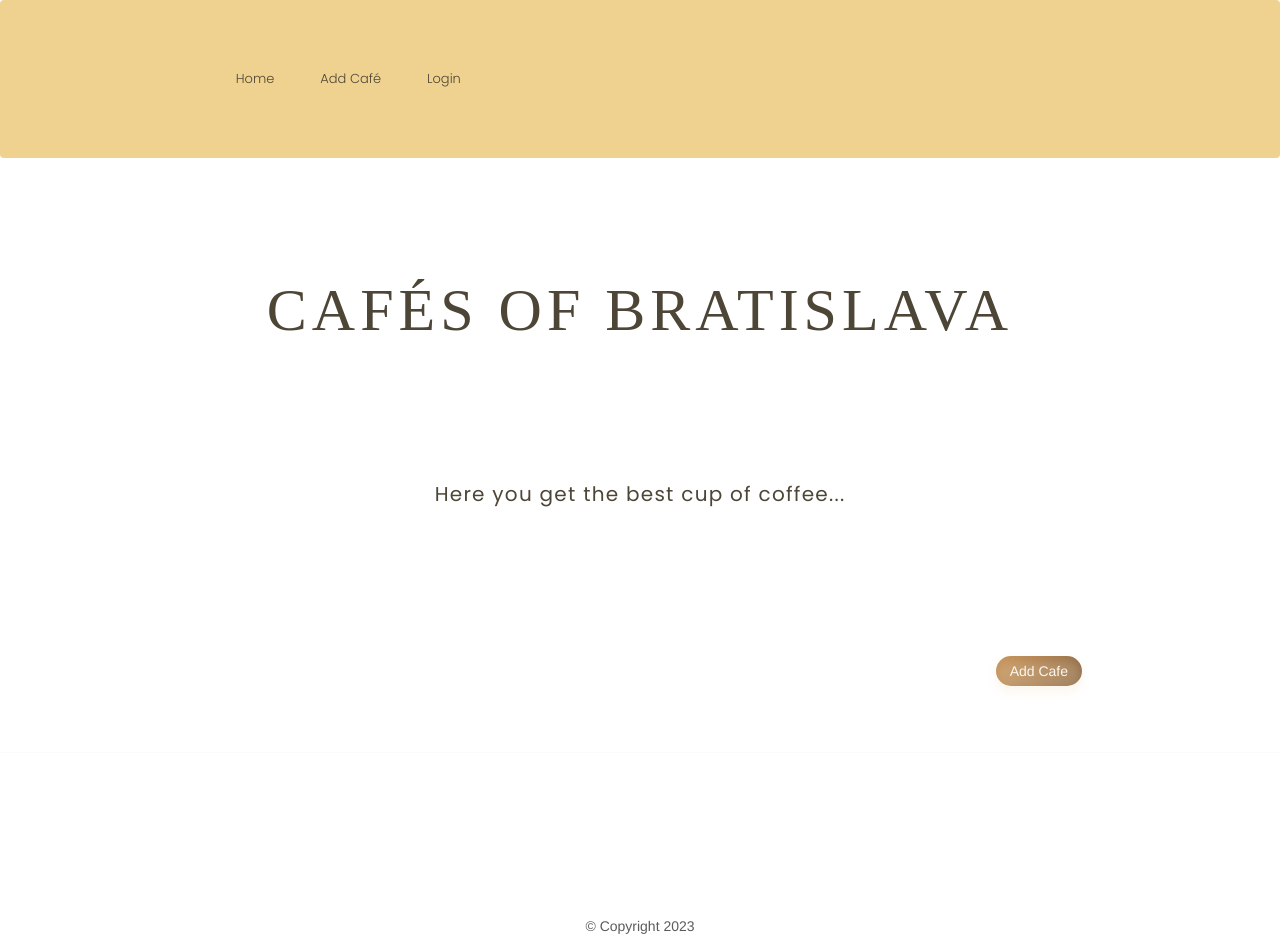
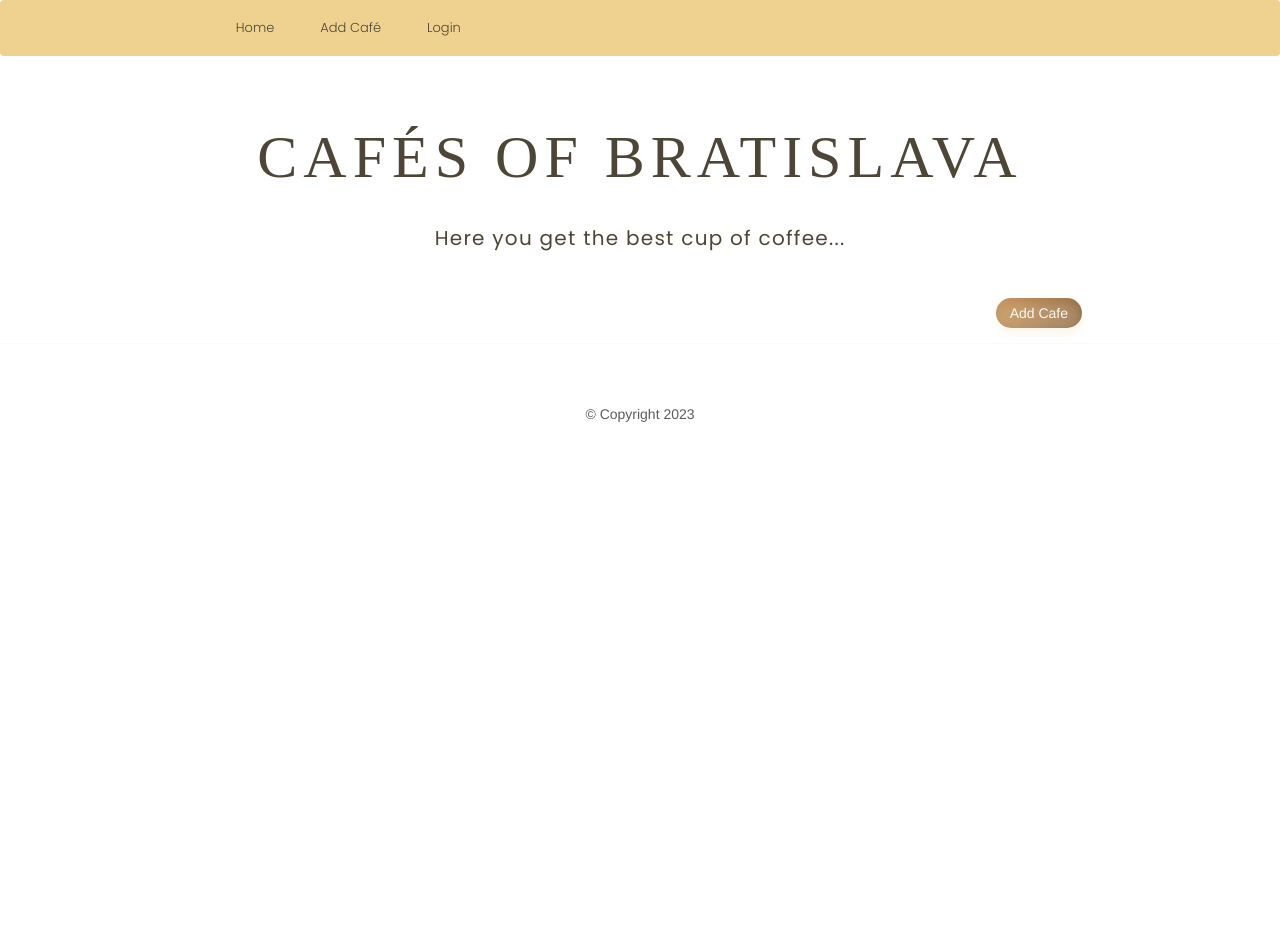
Before and after one commit to Korkova/Cafe_and_Wifi_Website-API-SQL, a Flask app: page / in a window 1280 px wide. After the commit the page ends 422 px from the top, so only its background shows below. Run offline with Flask 2, Linux system fonts and the light colour scheme; data that the repository does not hold is empty; some libraries are stand-ins or nearby versions; some web fonts are replaced.

Commit message:
Change code 25

```diff
--- a/static/css/styles.css
+++ b/static/css/styles.css
@@ -95,7 +95,7 @@ h1 {
 }
 
 .container {
-    padding:  4% 10%;
+    padding:  0% 10%;
 }
 
 
@@ -376,3 +376,13 @@ h1 {
 .ikona {
    margin-top: 2rem;
 }
+
+/* Media */
+/* Large*/
+
+@media (min-width: 1025px) {
+
+.site-heading {
+    font-size: 12rem;
+}
+}
```
